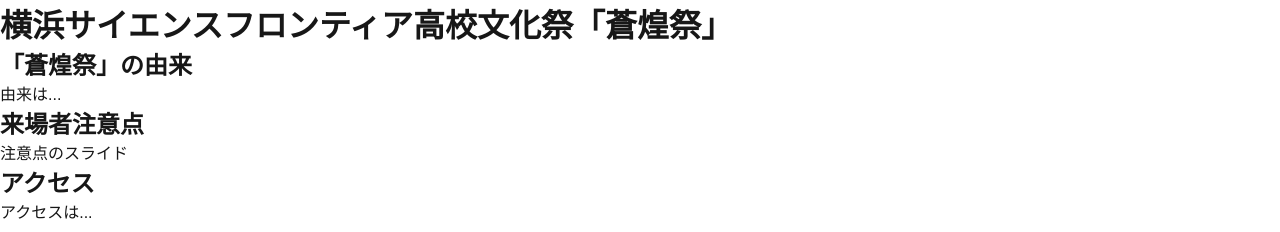
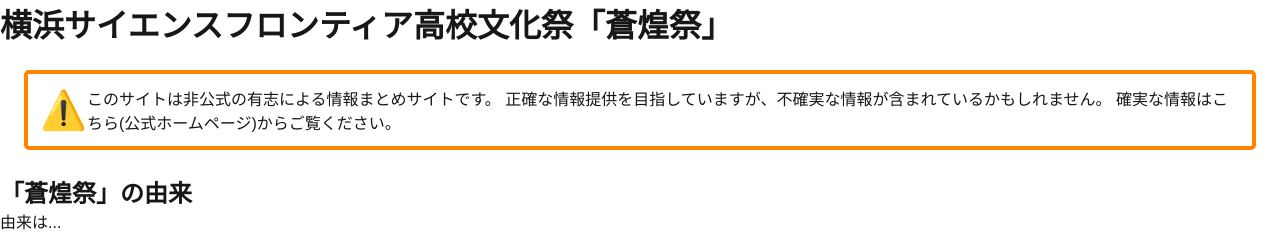
Before and after one commit to proirok/YSF17_SchoolFestival, a Next.js app: page / in a window 1280 px wide. Shown: the part 502-734 px from the top of the page. Built offline with nearby package versions, Linux system fonts and the light colour scheme; a web font is replaced by a local one.

Commit message:
Features/callout (#4)
* ダウンロード時にファイルが壊れる不具合を修正

* calloutコンポネートの作成

```diff
--- a/app/compoent/callout.jsx
+++ b/app/compoent/callout.jsx
@@ -1,5 +1,4 @@
 import styles from "./callout.module.css";
-import { createContext, useContext } from "react";
 
 /**
  * @typedef {"warn" | "info" | "default"} calloutKind
@@ -7,38 +6,32 @@
 
 /**
  *
- * @type {React.Context<calloutKind>}
- */
-const CalloutContext = createContext("default");
-
-/**
- *
- * @param {React.ReactNode} props
- * @param {"warn" | "info" | "default" } [kind="default"]
- * @returns {React.ReactNode}
+ * @param children
+ * @param {calloutKind} [kind="default"]
  * @constructor
  */
 export function Callout({ children, kind = "default" }) {
   return (
-    <div>
-      <CalloutContext value={kind}>{children}</CalloutContext>
+    <div className={styles.callout}>
+      <CalloutIcon kind={kind} />
+      {children}
     </div>
   );
 }
 
 /**
  *
- * @returns {React.ReactNode}
+ * @param {calloutKind} [kind="default"]
  * @constructor
  */
-export function CalloutIcon() {
-  const kind = useContext(CalloutContext);
+function CalloutIcon({ kind = "default" }) {
   switch (kind) {
     case "info":
       return <span className={styles.calloutIcon}>💡</span>;
     case "warn":
       return <span className={styles.calloutIcon}>⚠️</span>;
+    case "default":
     default:
-      return null;
+      return <span className={styles.calloutIcon}></span>;
   }
 }
--- a/app/compoent/callout.module.css
+++ b/app/compoent/callout.module.css
@@ -1,5 +1,14 @@
 .callout {
+    --callout-warn-color: #FF8400;
+    margin: 1.5rem;
+    padding: 0.75rem;
+    border: 4px solid var(--callout-warn-color);
+    border-radius: 5px;
+    display: flex;
+    align-items: center;
+    align-content: center;
 }
 
-.callout-icon {
+.calloutIcon {
+    font-size: 2.35rem;
 }
--- a/app/page.js
+++ b/app/page.js
@@ -1,4 +1,5 @@
 import styles from "./page.module.css";
+import { Callout } from "@/app/compoent/callout.jsx";
 import Image from "next/image";
 
 export default function Home() {
@@ -7,13 +8,20 @@
       <div>
         {/* 仮作成のトップです */}
         <Image
-          src="/ysf_building.png"
+          src="/ysf_top.png"
           alt="横浜サイエンスフロンティア高校の画像です"
           width={780}
           height={450}
         />
         <h1>横浜サイエンスフロンティア高校文化祭「蒼煌祭」</h1>
       </div>
+      <Callout kind={"warn"}>
+        <p>
+          このサイトは非公式の有志による情報まとめサイトです。
+          正確な情報提供を目指していますが、不確実な情報が含まれているかもしれません。
+          確実な情報はこちら(公式ホームページ)からご覧ください。
+        </p>
+      </Callout>
       <div>
         <h2>「蒼煌祭」の由来</h2>
         <p>由来は...</p>
```
Also changed, not shown: scripts/get_gdrive_image.js (+4 -4 lines), 1 other file (tests, documents, lock files or other folders).
